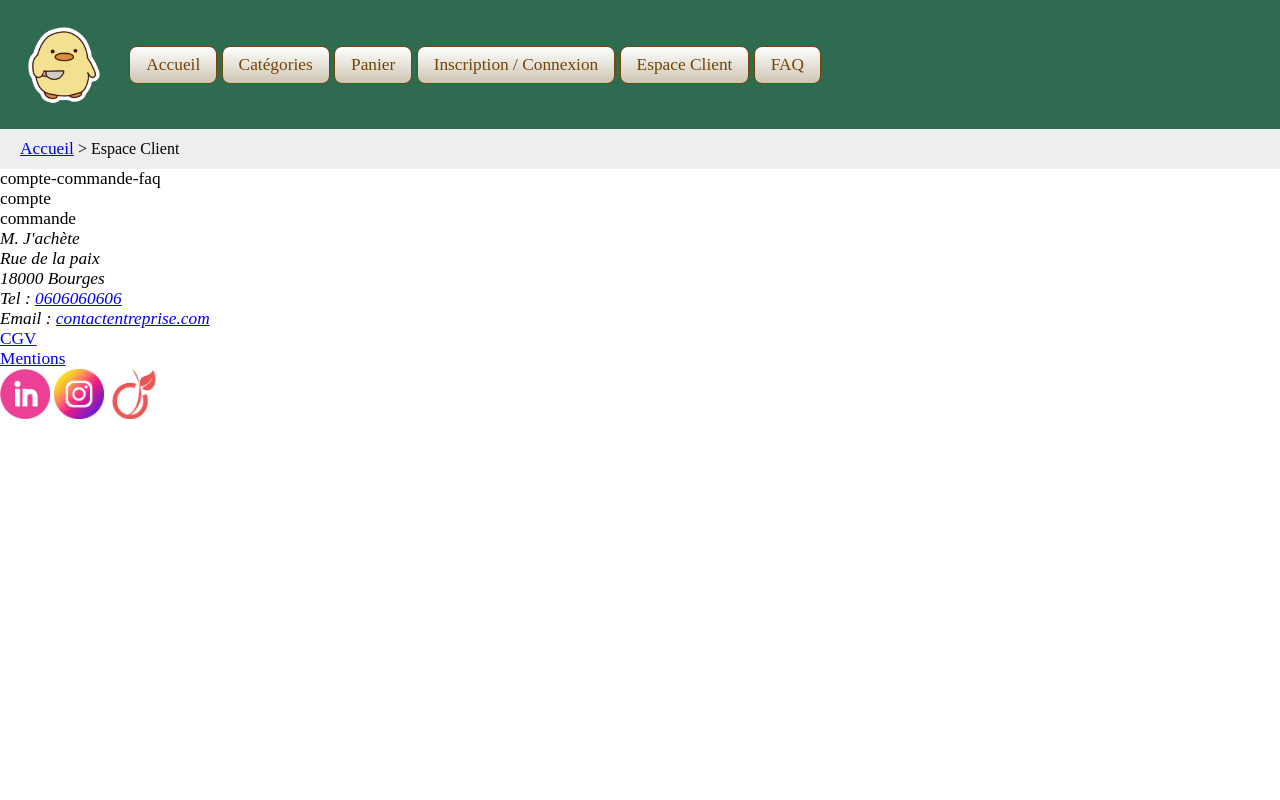
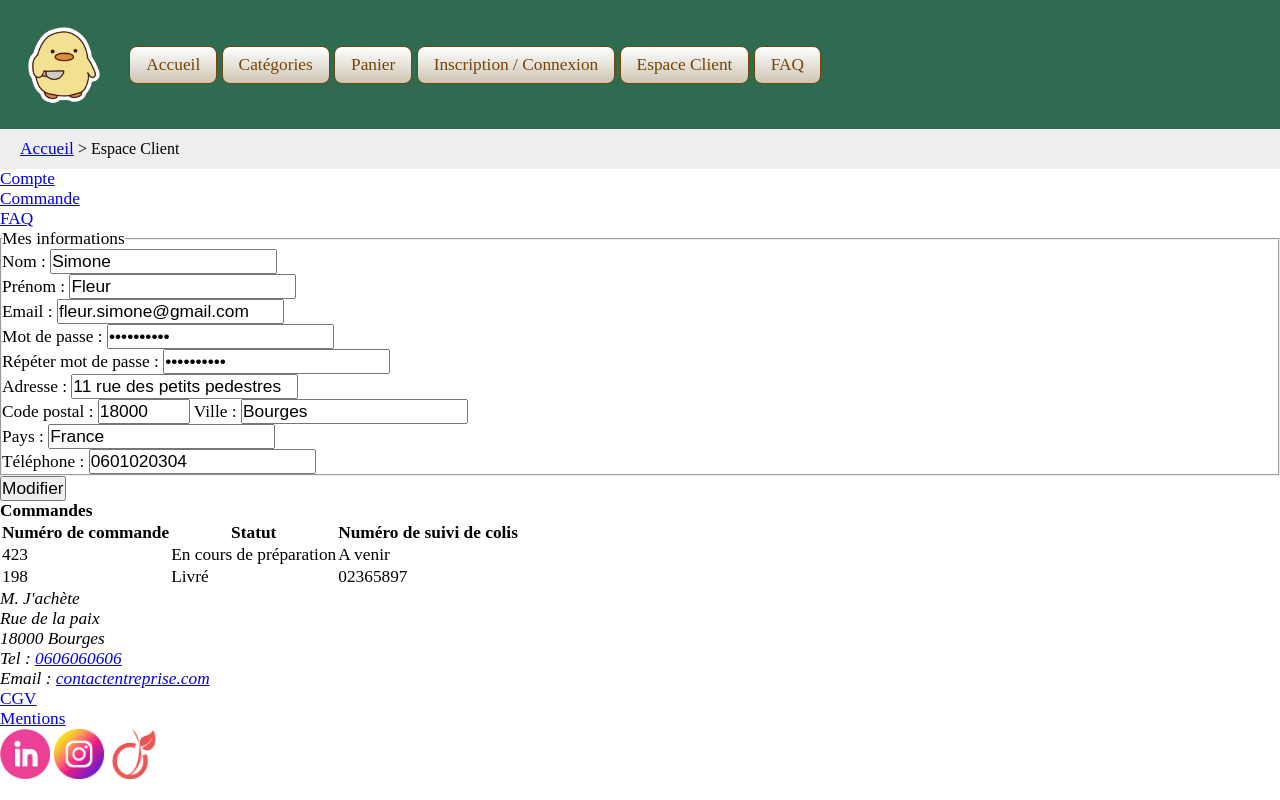
Before and after one commit to CecileLouisy/ExoHTML, a plain HTML site: page espaceClient.html in a window 1280 px wide. Drawn offline with Linux system fonts and the light colour scheme.

Commit message:
ajout du contenu Menu, Mes infos et Commandes

```diff
--- a/espaceClient.html
+++ b/espaceClient.html
@@ -24,9 +24,72 @@
         <div class="ariane">
             <a href="index.html">Accueil</a> > Espace Client
         </div>
-        <div class="menuEC">compte-commande-faq</div>
-        <div>compte</div>
-        <div>commande</div>
+        <div class="menuGauche">
+            <nav role="navigation">
+                <ul>
+                    <li><a href="#compte">Compte</a></li>
+                    <li><a href="#commandes">Commande</a></li>
+                    <li><a href="faq.html">FAQ</a></li>
+                </ul>
+            </nav>
+        </div>
+        <div id="compte">
+            <form action="espaceClient.html" method="POST">
+                <fieldset>
+                    <legend>Mes informations</legend>
+                    <label for="nom">Nom :</label>
+                    <input type="text" name="nom" id="nom" value="Simone" readonly>
+                    <br>
+                    <label for="prenom">Prénom :</label>
+                    <input type="text" name="prenom" id="prenom" value="Fleur" readonly>
+                    <br>
+                    <label for="email">Email :</label>
+                    <input type="email" name="email" id="email" value="fleur.simone@gmail.com" required>
+                    <br>
+                    <label for="motDePasse">Mot de passe :</label>
+                    <input type="password" name="motdepasse" id="motdepassei1" value="**********" required>
+                    <br>
+                    <label for="motDePasse">Répéter mot de passe :</label>
+                    <input type="password" name="motdepasse" id="motdepassei2" value="**********" required>
+                    <br>
+                    <label for="adresse">Adresse :</label>
+                    <input type="text" name="adresse" id="adresse" value="11 rue des petits pedestres" required>
+                    <br>
+                    <label for="cp">Code postal :</label>
+                    <input type="number" size="5" min="01000" max="97400" value="18000" required>
+                    <label for="ville">Ville :</label>
+                    <input type="text" name="ville" id="ville" value="Bourges" required>
+                    <br>
+                    <label for="pays">Pays :</label>
+                    <input type="text" name="pays" id="pays" value="France" required>
+                    <br>
+                    <label for="telephone">Téléphone :</label>
+                    <input type="tel" name="telephone" id="telephone" maxlength="10" value="0601020304" required>
+                    <br>
+                </fieldset>
+                    <button type="submit" name="submit">Modifier</button>
+            </form>
+        </div>
+        <div id="commandes">
+            <h2>Commandes</h2>
+            <table>
+                <tr>
+                    <th>Numéro de commande</th>
+                    <th>Statut</th>
+                    <th>Numéro de suivi de colis</th>
+                </tr>
+                <tr>
+                    <td>423</td>
+                    <td>En cours de préparation</td>
+                    <td>A venir</td>
+                </tr>
+                <tr>
+                    <td>198</td>
+                    <td>Livré</td>
+                    <td>02365897</td>
+                </tr>
+            </table>
+        </div>
     </div>
     <footer>
         <div class="col" id="col1">
```
